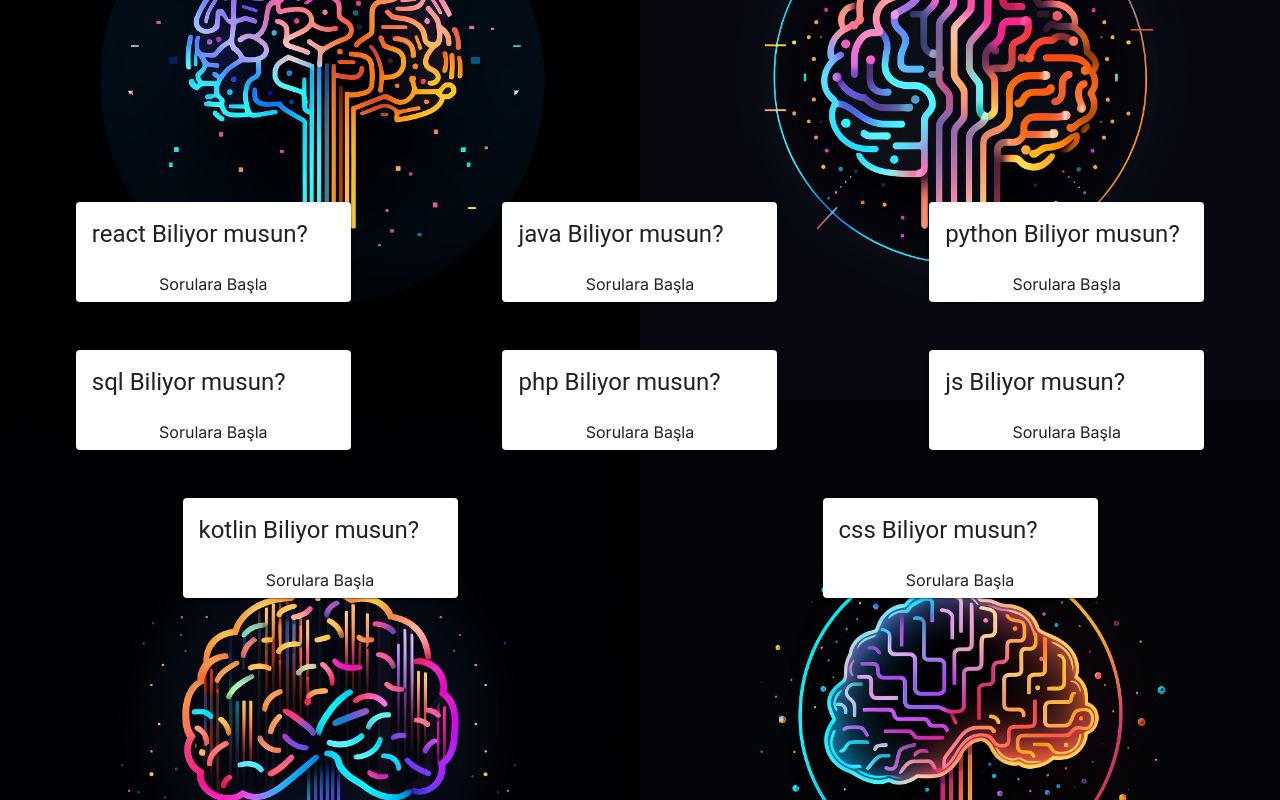
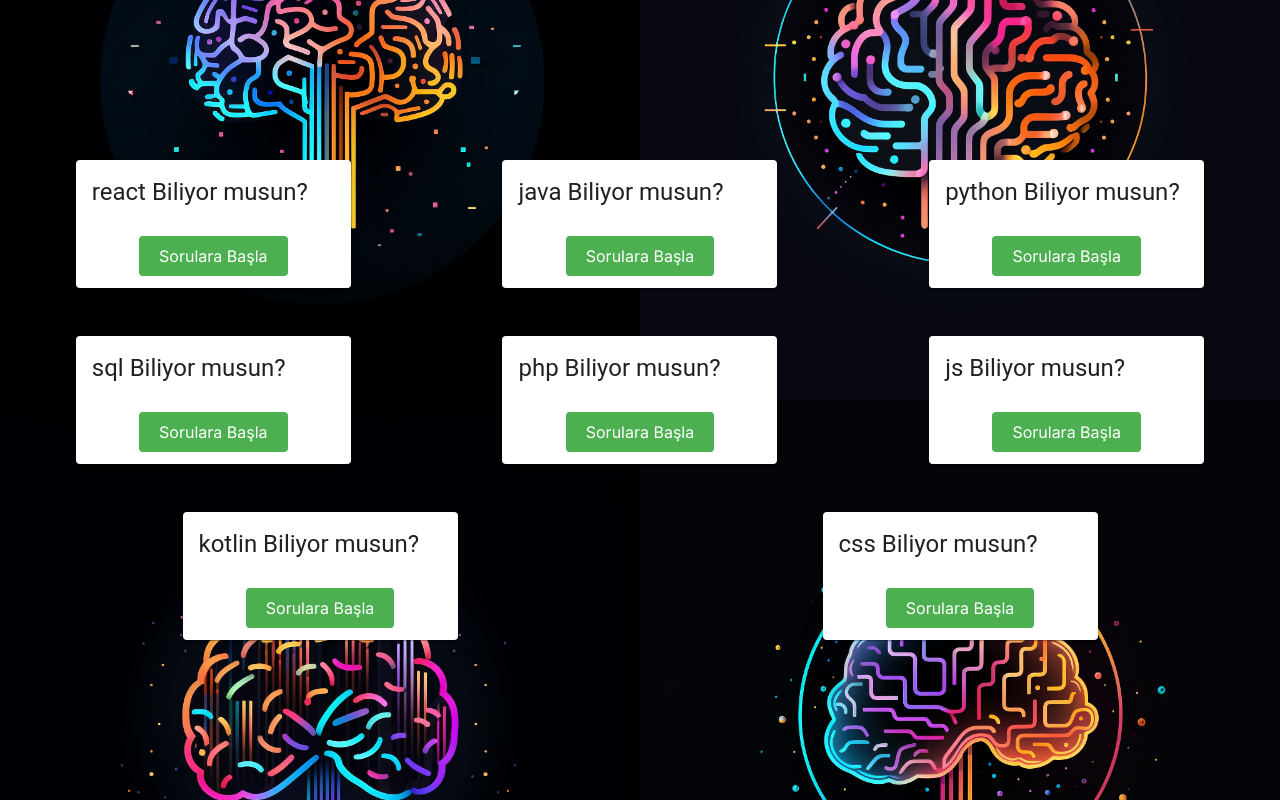
Before and after one commit to yususus/QuizApp, a Next.js app: page /Quiz/Cart in a window 1280 px wide. Built offline with nearby package versions, Linux system fonts and the light colour scheme.

Commit message:
buton added

```diff
--- a/app/Quiz/Cart/cart.css
+++ b/app/Quiz/Cart/cart.css
@@ -28,3 +28,19 @@
     height: 250px;
     border-radius: 5px;
 }
+.btn{
+    background-color: #4caf50; /* Renk */
+  border: none; /* Kenarlık yok */
+  color: white; /* Yazı rengi */
+  padding: 10px 20px; /* Dolgu */
+  text-align: center; /* Yazıyı ortala */
+  text-decoration: none;
+  display: inline-block;
+  font-size: 16px;
+  margin: 4px 2px;
+  cursor: pointer;
+  border-radius: 4px;
+}
+.btn:hover{
+    background-color: #45a049; /* Hover rengi */
+}
--- a/app/Quiz/Cart/page.tsx
+++ b/app/Quiz/Cart/page.tsx
@@ -26,7 +26,7 @@ export default function Cart() {
         {/* <Button variant="contained" size="medium">
           Sorulara Başla
         </Button> */}
-        <Link href={{
+        <Link className="btn" href={{
           pathname:'Quizs',
           query:{
             name:language
@@ -38,6 +38,7 @@ export default function Cart() {
 
   const handleClick = () => {
     console.log("Button clicked");
+
   };
 
   return (
```
Also changed, not shown: app/Quiz/Quizs/page.tsx (+39 -1 lines).
